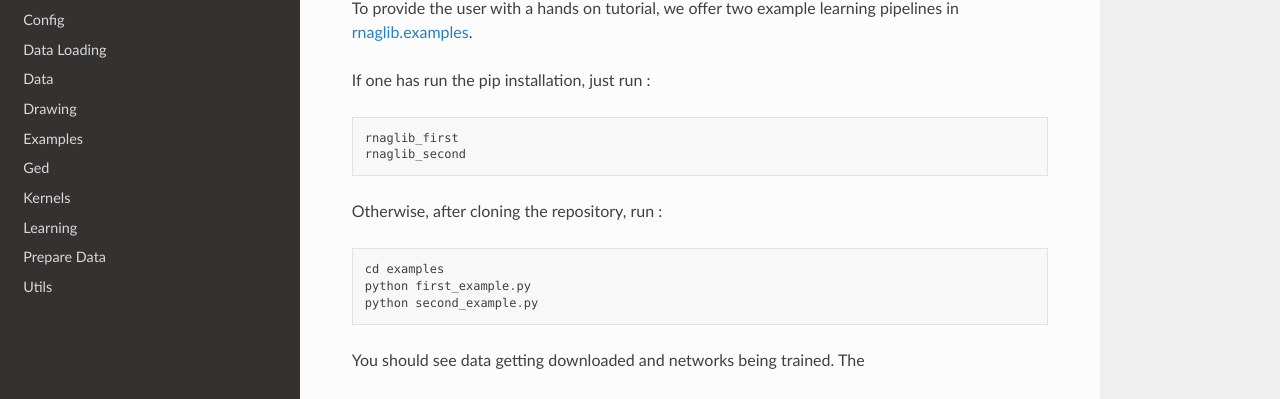
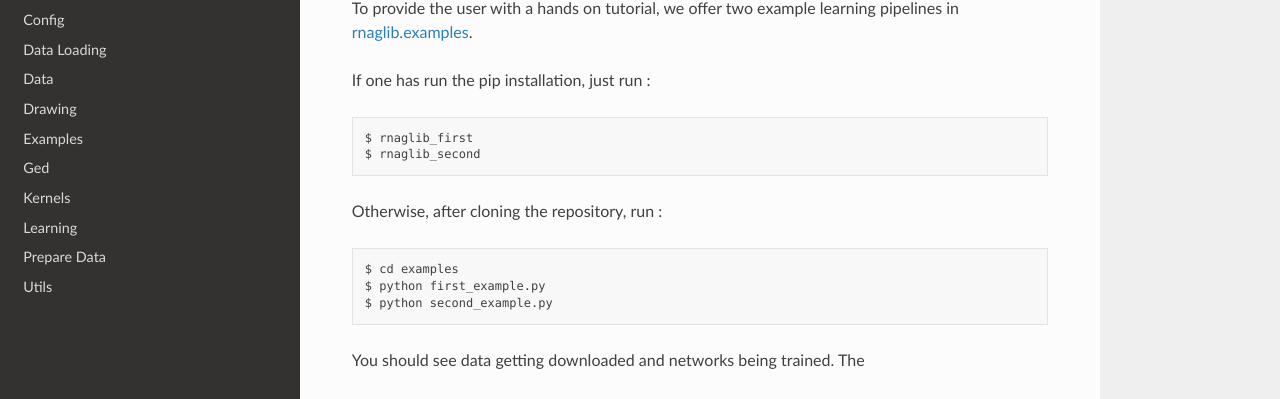
Before and after one commit to cgoliver/rnaglib, a Sphinx documentation site: the page built from docs/source/index.rst, in a window 1280 px wide and 900 px high, scrolled down 2935 px. Shown: the part 129-528 px from the top of the window. Built offline with Sphinx 7.4.7 and the Read the Docs theme 2.0.0, drawn with Linux system fonts in a browser that asks for light colours.

```diff
--- a/docs/source/index.rst
+++ b/docs/source/index.rst
@@ -110,16 +110,16 @@ If one has run the pip installation, just run :
 
 ::
 
-    rnaglib_first
-    rnaglib_second
+    $ rnaglib_first
+    $ rnaglib_second
 
 Otherwise, after cloning the repository, run :
 
 ::
 
-    cd examples
-    python first_example.py
-    python second_example.py
+    $ cd examples
+    $ python first_example.py
+    $ python second_example.py
 
 | You should see data getting downloaded and networks being trained. The
 first example is a basic supervised model training to predict protein binding nucleotides. The second one starts by an unsupervised phase that pretrains the network and then performs this supervised training in a principled way, suitable for benchmarking its performance. This simple code was used to produce the benchmark values presented in the
```
